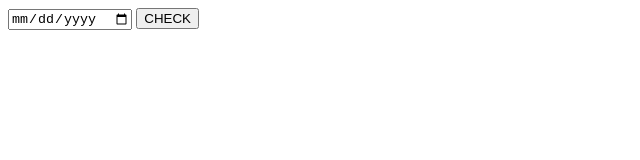
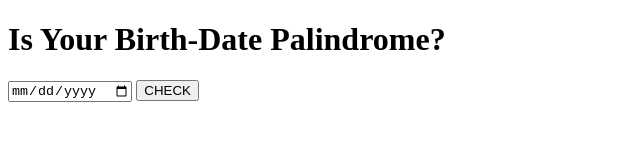
Before and after one commit to Pushkar2730/Birthday-Palindrome, a plain HTML site: page index.html in a window 1280 px wide. Shown: the whole page, without its empty margins (0-640 px from the left). Drawn offline with Linux system fonts and the light colour scheme.

Commit message:
Update index.html

```diff
--- a/index.html
+++ b/index.html
@@ -8,9 +8,12 @@
     <title>IsYourBirthdayPalindrome</title>
 </head>
 <body>
+    <div id="container">
+        <h1>Is Your Birth-Date Palindrome?</h1>
     <input type="date" id="birthdate">
     <button id="check">CHECK</button>
     <div id="output"></div>
+</div>
     <script src="palindrome.js"></script>
 </body>
 </html>
```
